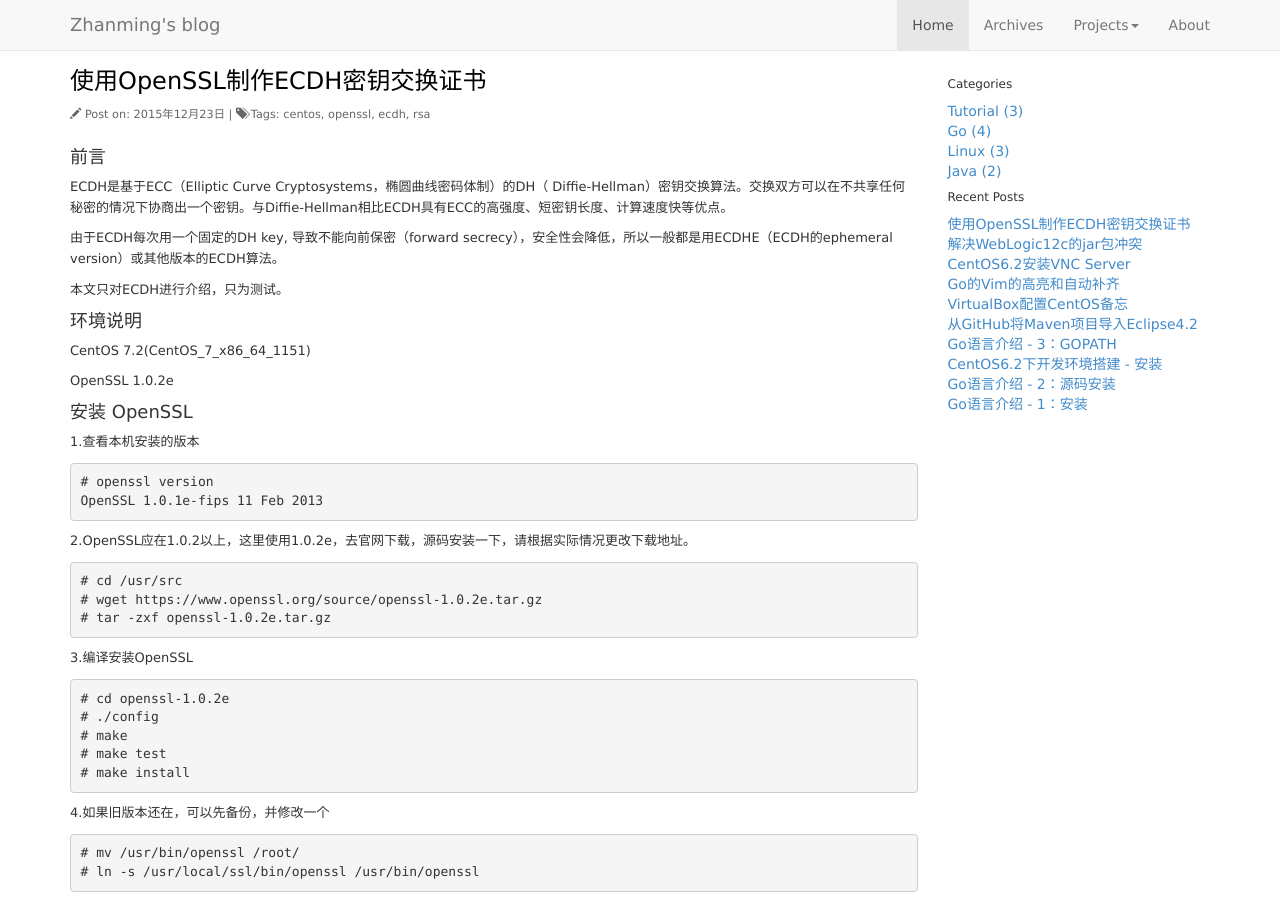
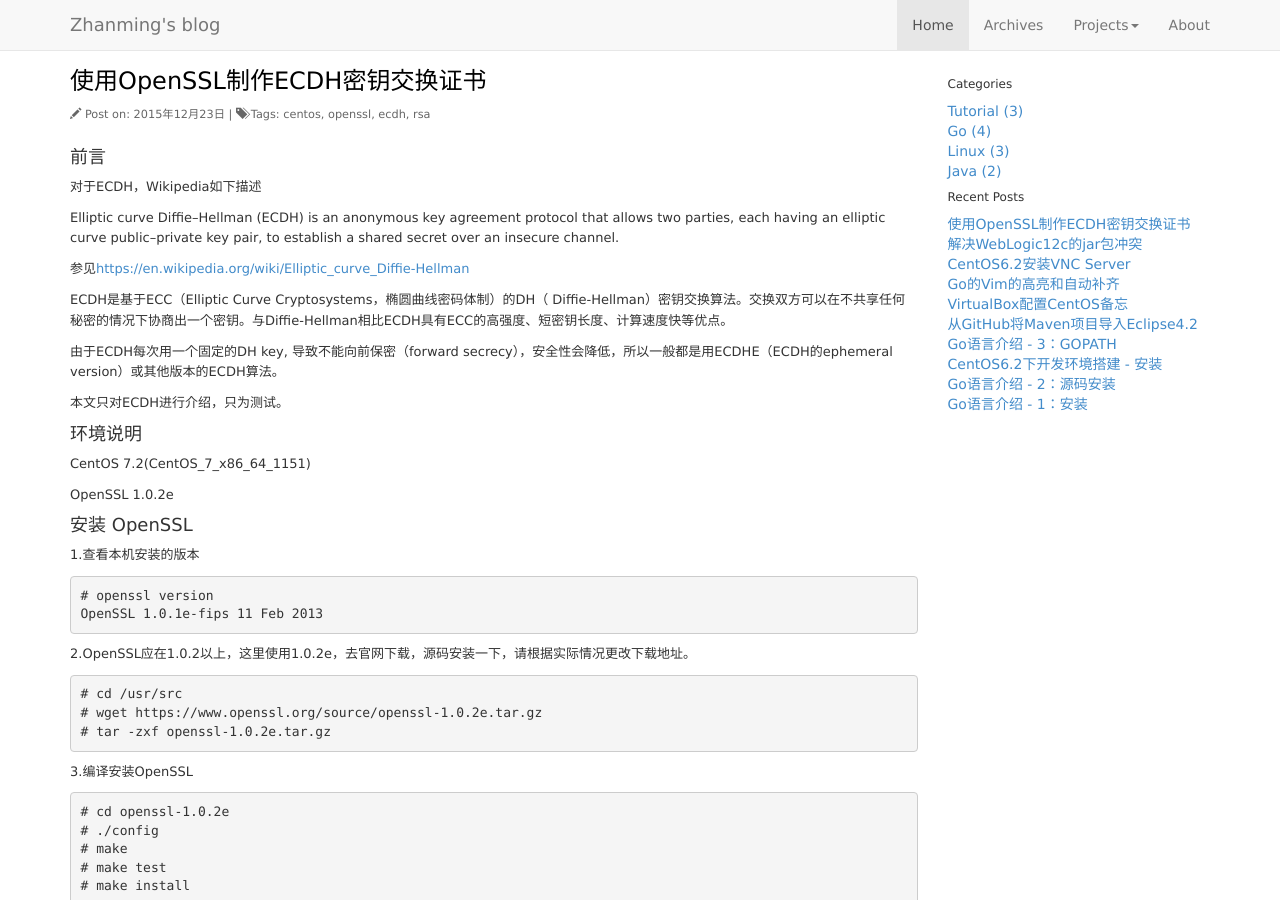
Before and after one commit to zhanming/zhanming.github.com, a Jekyll site: the page built from _posts/2015-12-23-openssl-ecdh-rsa-certificate.markdown, in a window 1280 px wide and 900 px high. Built offline with Jekyll 4.4.1, drawn with Linux system fonts in a browser that asks for light colours; Markdown is read by kramdown in place of the engine named in the settings; comment, search, counter and statistics services are not loaded.

Commit message:
add ecdh description

```diff
--- a/_posts/2015-12-23-openssl-ecdh-rsa-certificate.markdown
+++ b/_posts/2015-12-23-openssl-ecdh-rsa-certificate.markdown
@@ -5,6 +5,12 @@ categories: [Linux]
 tags: [centos, openssl, ecdh, rsa]
 ---
 #### 前言
+对于ECDH，Wikipedia如下描述
+
+Elliptic curve Diffie–Hellman (ECDH) is an anonymous key agreement protocol that allows two parties, each having an elliptic curve public–private key pair, to establish a shared secret over an insecure channel.
+
+参见<https://en.wikipedia.org/wiki/Elliptic_curve_Diffie-Hellman>
+
 ECDH是基于ECC（Elliptic Curve Cryptosystems，椭圆曲线密码体制）的DH（ Diffie-Hellman）密钥交换算法。交换双方可以在不共享任何秘密的情况下协商出一个密钥。与Diffie-Hellman相比ECDH具有ECC的高强度、短密钥长度、计算速度快等优点。
 
 由于ECDH每次用一个固定的DH key, 导致不能向前保密（forward secrecy），安全性会降低，所以一般都是用ECDHE（ECDH的ephemeral version）或其他版本的ECDH算法。
```
